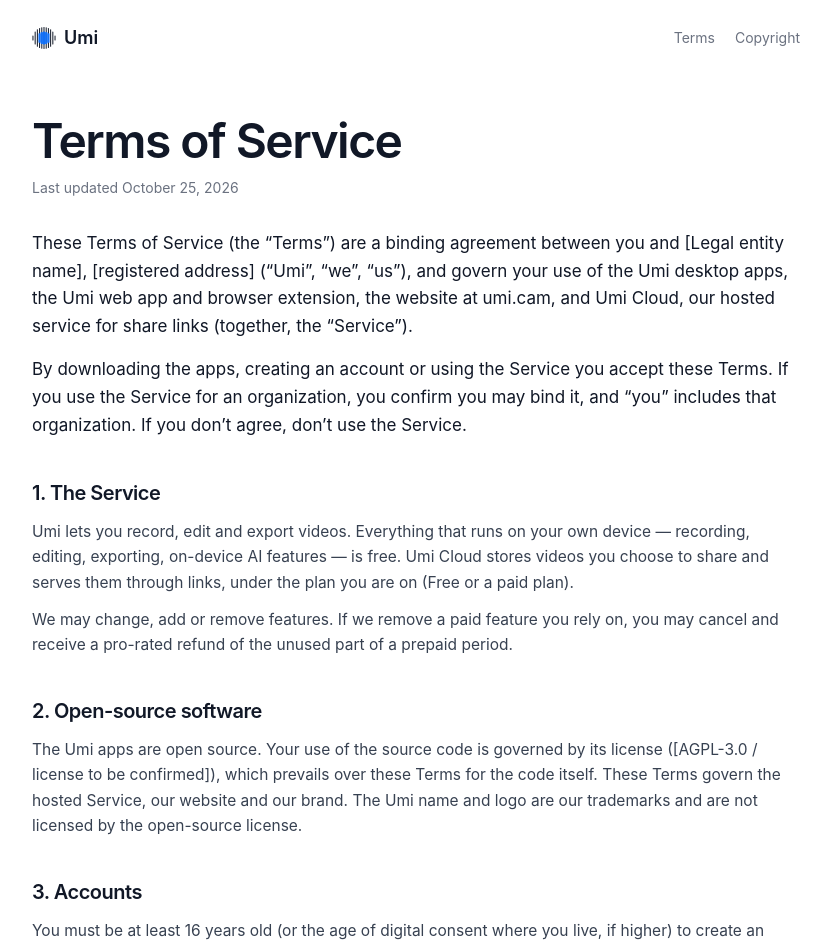
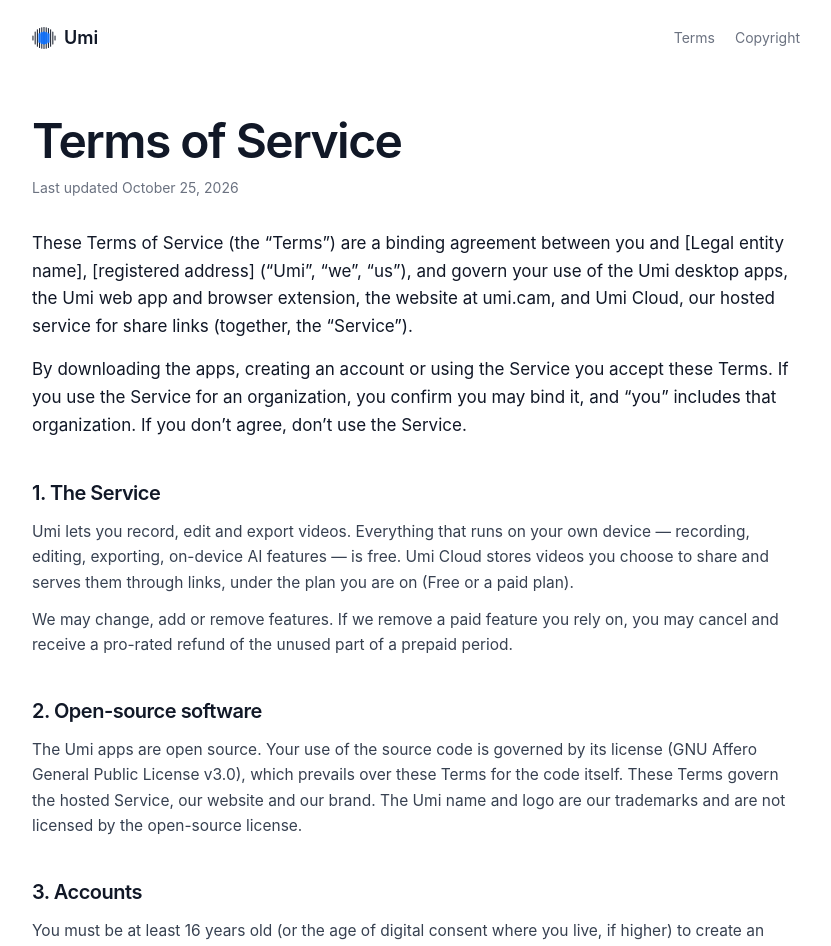
Before and after one commit to huseyinsezeryildirim/umi, a Next.js app in the folder apps/site/: page /terms in a window 1280 px wide. Shown: the top 946 px of the page, without its empty margins (224-1055 px from the left). Built offline with nearby package versions, Linux system fonts and the light colour scheme.

Commit message:
Terms: name the AGPL-3.0 license

```diff
--- a/apps/site/app/terms/page.tsx
+++ b/apps/site/app/terms/page.tsx
@@ -41,7 +41,7 @@
         [
           "Open-source software",
           <p>
-            The Umi apps are open source. Your use of the source code is governed by its license ([AGPL-3.0 / license to be confirmed]), which prevails over
+            The Umi apps are open source. Your use of the source code is governed by its license (GNU Affero General Public License v3.0), which prevails over
             these Terms for the code itself. These Terms govern the hosted Service, our website and our brand. The Umi name and logo are our trademarks and
             are not licensed by the open-source license.
           </p>,
```
